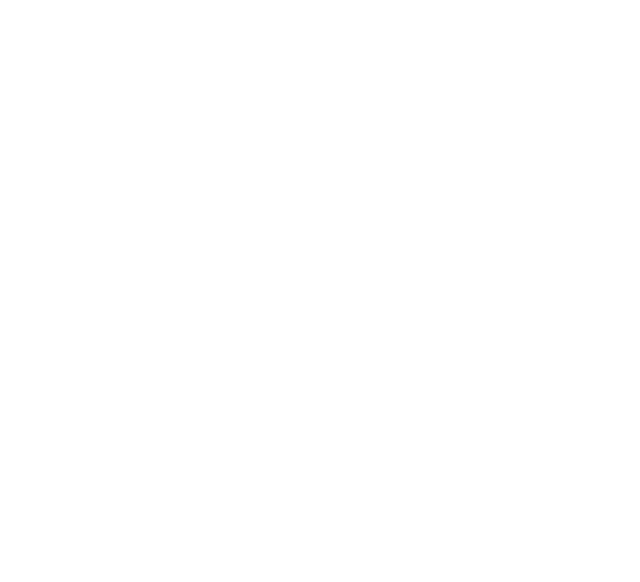
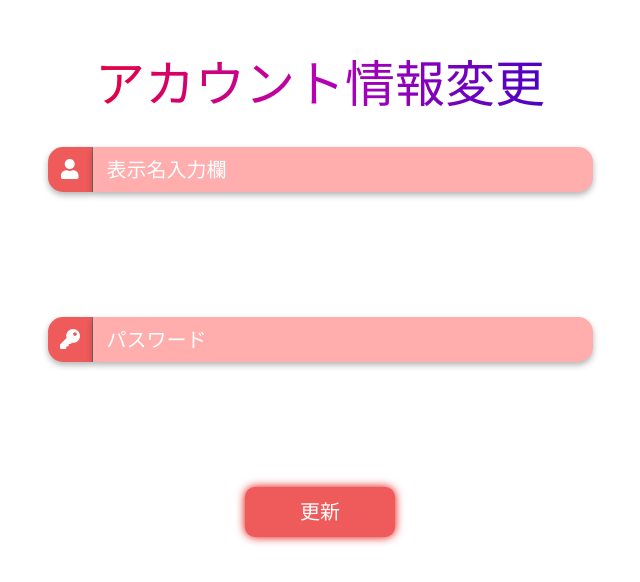
Before and after one commit to ms2019iwb/frontend, a React (Create React App) app: page /account in a window 1280 px wide. Shown: the part 110-692 px from the top of the page, without its empty margins (320-960 px from the left). Built offline with nearby package versions, Linux system fonts and the light colour scheme.

Commit message:
Edit-Add

```diff
--- a/src/App.js
+++ b/src/App.js
@@ -7,6 +7,7 @@
 import Signup from './containers/Account/Signup';
 import Mypage from './containers/Mypage/Mypage';
 import ReportForm from './containers/Report/Form';
+import Edit from './containers/Mypage/Edit';
 import './App.css';
 
 const App = () => (
@@ -16,6 +17,7 @@
       <Route exact path="/login" component={Login}/>
       <Route exact path="/signup" component={Signup}/>
       <Route exact path="/mypage" component={Mypage}/>
+      <Route exact path="/account" component={Edit}/>
       <Route exact path="/report/form" component={ReportForm} />
     </React.Fragment>
   </Router>
--- /dev/null
+++ b/src/containers/Mypage/Edit.js
@@ -0,0 +1,79 @@
+import React, { Component } from 'react';
+import styled from 'styled-components';
+import InputWithIcon from '../../components/Form/InputWithIcon';
+import { faKey, faUser } from '@fortawesome/free-solid-svg-icons';
+import Button from '../../components/Button/Button';
+
+
+class Edit extends Component {
+
+  state = {
+    data: {
+      mail: '',
+      pass: '',
+      name: ''
+    }
+  };
+
+  txtChange = event => {
+    const data = {...this.state.data};
+    data[event.target.name] = event.target.value;
+    this.setState({
+      data:data
+    });
+    console.log(data);
+  };
+
+  render() {
+    return (
+      <Root>
+        <Title>
+          アカウント情報変更
+        </Title>
+        <InputWithIcon
+            mbSize="125px"
+            icon={faUser}
+            id="name"
+            type="text"
+            name="name"
+            value={this.state.data.name}
+            placeholder="表示名入力欄"
+            onChange={this.txtChange}
+          />
+          <InputWithIcon
+            mbSize="125px"
+            icon={faKey}
+            id="pass"
+            type="password"
+            name="pass"
+            value={this.state.data.pass}
+            placeholder="パスワード"
+            onChange={this.txtChange}
+          />
+          <Button text="更新" />
+      </Root>
+    );
+  }
+}
+
+export default Edit;
+
+const Root = styled.div`
+  display: flex;
+  flex-direction: column;
+  width:100%;
+  height: 100vh;
+  justify-content: center;
+  align-items: center;
+`
+
+const Title = styled.h1`
+  background: -webkit-linear-gradient(to right, #e5033e, #b701b5, #4a02c2);
+  background: linear-gradient(to right, #e5033e, #b701b5, #4a02c2);
+  mix-blend-mode: screen;
+  color: #ffffff;
+  -webkit-background-clip: text;
+  -webkit-text-fill-color: transparent;
+  font-size: 500%;
+  margin-bottom: 3rem;
+`
--- a/src/containers/Mypage/Mypage.js
+++ b/src/containers/Mypage/Mypage.js
@@ -1,11 +1,12 @@
 import React, { Component } from 'react';
 import styled from 'styled-components';
+
 
 class Mypage extends Component {
   render() {
     return (
       <Root>
-        マイページ
+          マイページ
       </Root>
     );
   }
@@ -13,6 +14,6 @@
 
 export default Mypage;
 
-const Root = styled.h1`
+const Root = styled.div`
   color: #333;
 `
```
